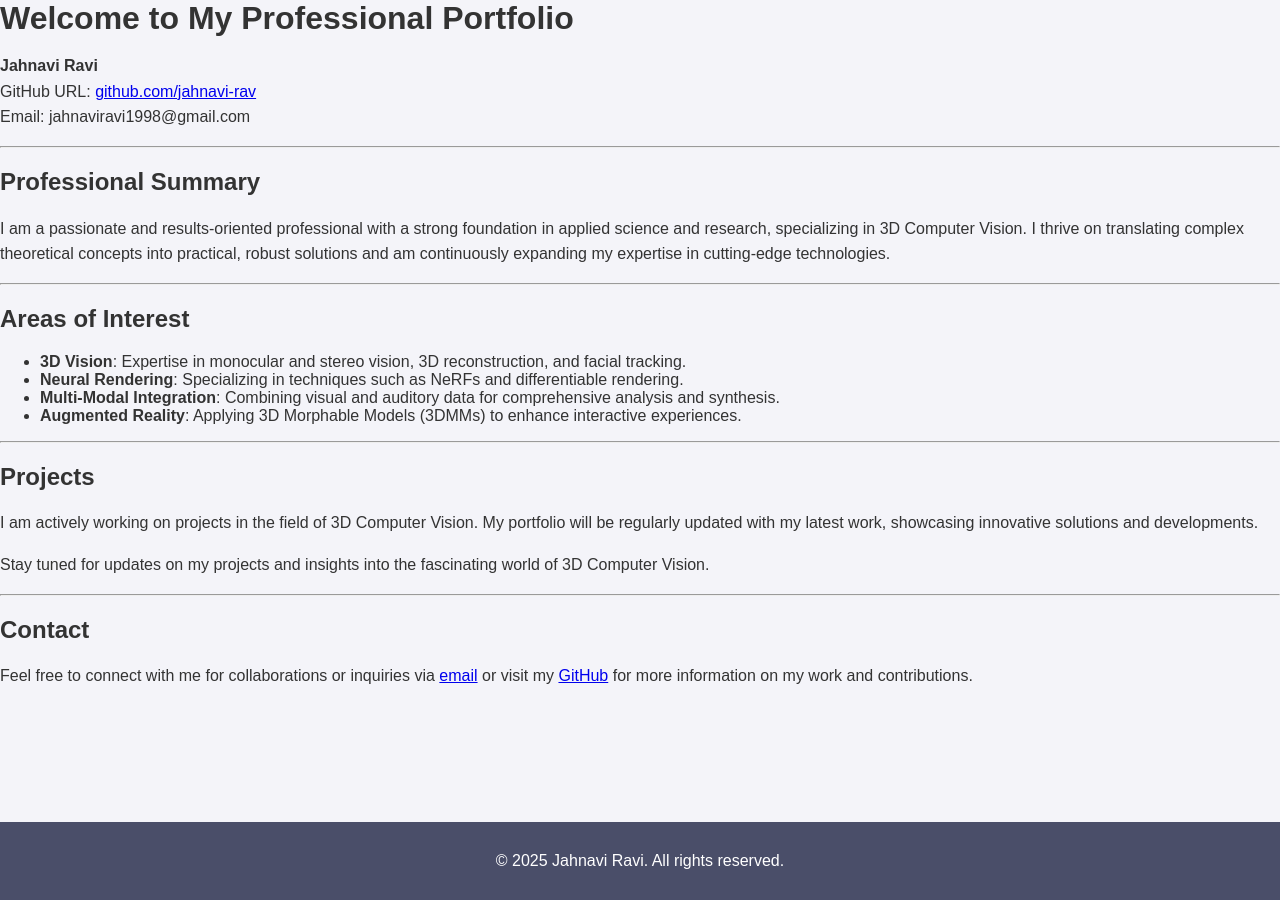
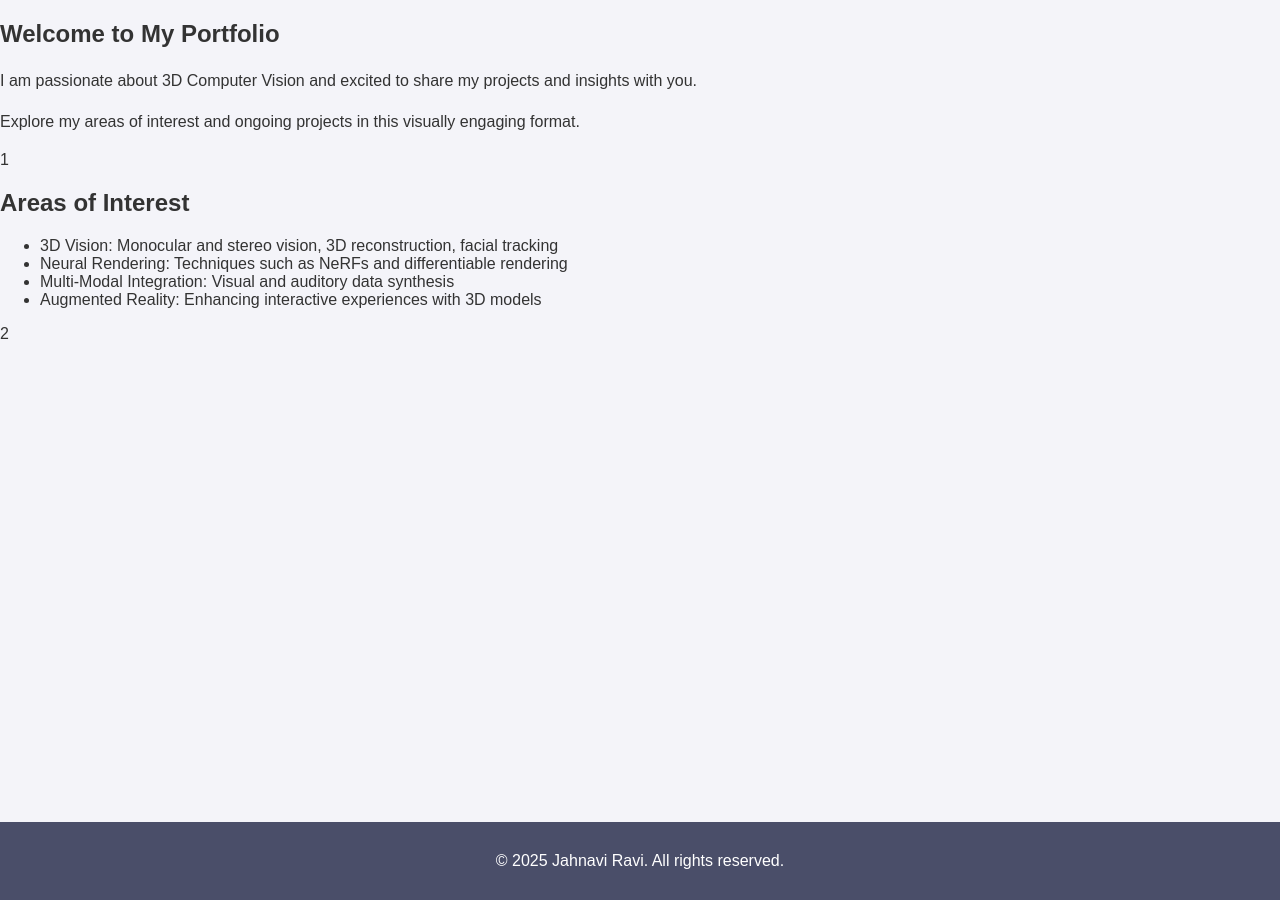
Before and after one commit to Jahnavi-Rav/Jahnavi-Rav.github.io, a Jekyll site: the page built from index.md, in a window 1280 px wide. Built offline with Jekyll 4.4.1, drawn with Linux system fonts in a browser that asks for light colours.

Commit message:
Update index.md

```diff
--- a/index.md
+++ b/index.md
@@ -3,37 +3,25 @@
 title: "Jahnavi Ravi Portfolio"
 ---
 
-# Welcome to My Professional Portfolio
-
-**Jahnavi Ravi**
-GitHub URL: [github.com/jahnavi-rav](https://www.github.com/jahnavi-rav)
-Email: jahnaviravi1998@gmail.com
-
----
-
-## Professional Summary
-
-I am a passionate and results-oriented professional with a strong foundation in applied science and research, specializing in 3D Computer Vision. I thrive on translating complex theoretical concepts into practical, robust solutions and am continuously expanding my expertise in cutting-edge technologies.
-
----
-
-## Areas of Interest
-
-- **3D Vision**: Expertise in monocular and stereo vision, 3D reconstruction, and facial tracking.
-- **Neural Rendering**: Specializing in techniques such as NeRFs and differentiable rendering.
-- **Multi-Modal Integration**: Combining visual and auditory data for comprehensive analysis and synthesis.
-- **Augmented Reality**: Applying 3D Morphable Models (3DMMs) to enhance interactive experiences.
-
----
-
-## Projects
-
-I am actively working on projects in the field of 3D Computer Vision. My portfolio will be regularly updated with my latest work, showcasing innovative solutions and developments.
-
-Stay tuned for updates on my projects and insights into the fascinating world of 3D Computer Vision.
-
----
-
-## Contact
-
-Feel free to connect with me for collaborations or inquiries via [email](mailto:jahnaviravi1998@gmail.com) or visit my [GitHub](https://www.github.com/jahnavi-rav) for more information on my work and contributions.
+<div class="book">
+    <div class="page left-page">
+        <div class="content">
+            <h2>Welcome to My Portfolio</h2>
+            <p>I am passionate about 3D Computer Vision and excited to share my projects and insights with you.</p>
+            <p>Explore my areas of interest and ongoing projects in this visually engaging format.</p>
+        </div>
+        <div class="page-number">1</div>
+    </div>
+    <div class="page right-page">
+        <div class="content">
+            <h2>Areas of Interest</h2>
+            <ul>
+                <li>3D Vision: Monocular and stereo vision, 3D reconstruction, facial tracking</li>
+                <li>Neural Rendering: Techniques such as NeRFs and differentiable rendering</li>
+                <li>Multi-Modal Integration: Visual and auditory data synthesis</li>
+                <li>Augmented Reality: Enhancing interactive experiences with 3D models</li>
+            </ul>
+        </div>
+        <div class="page-number">2</div>
+    </div>
+</div>
```
